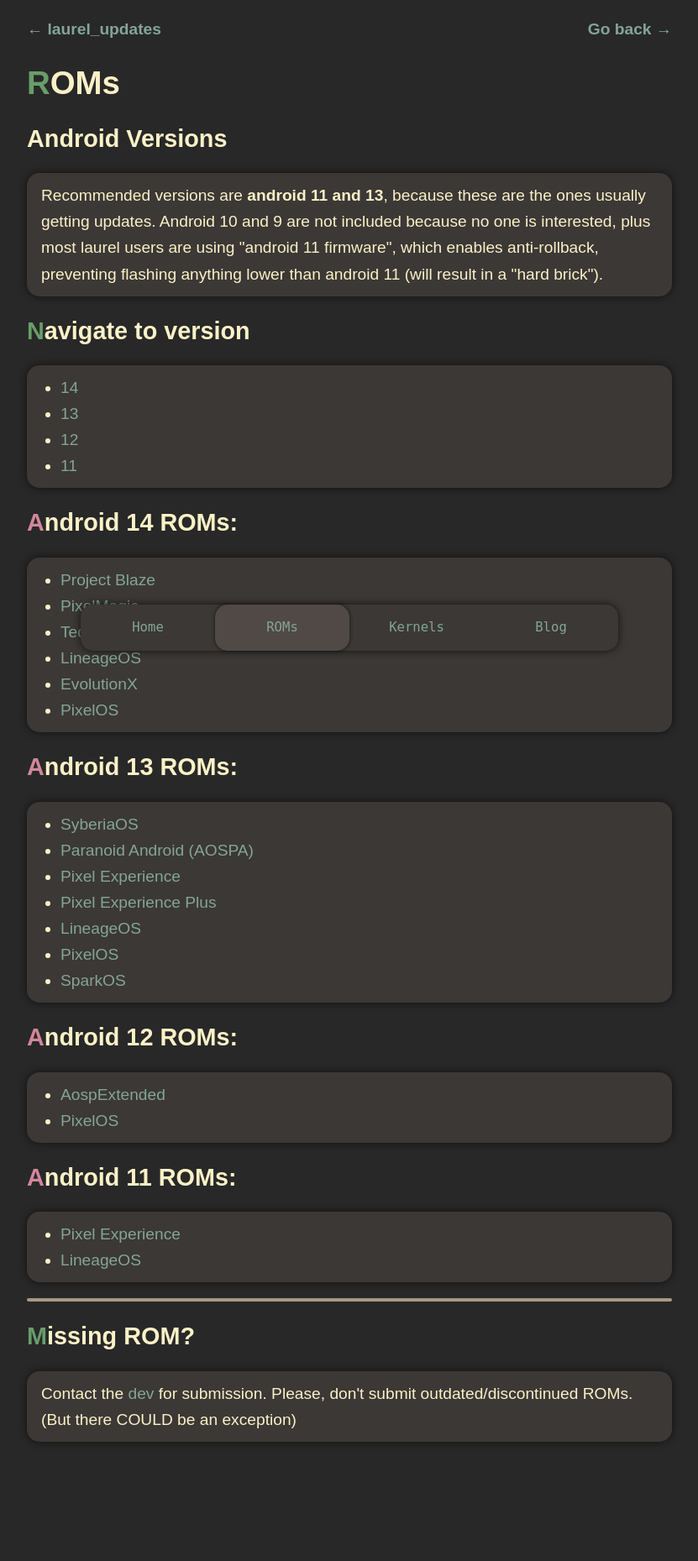
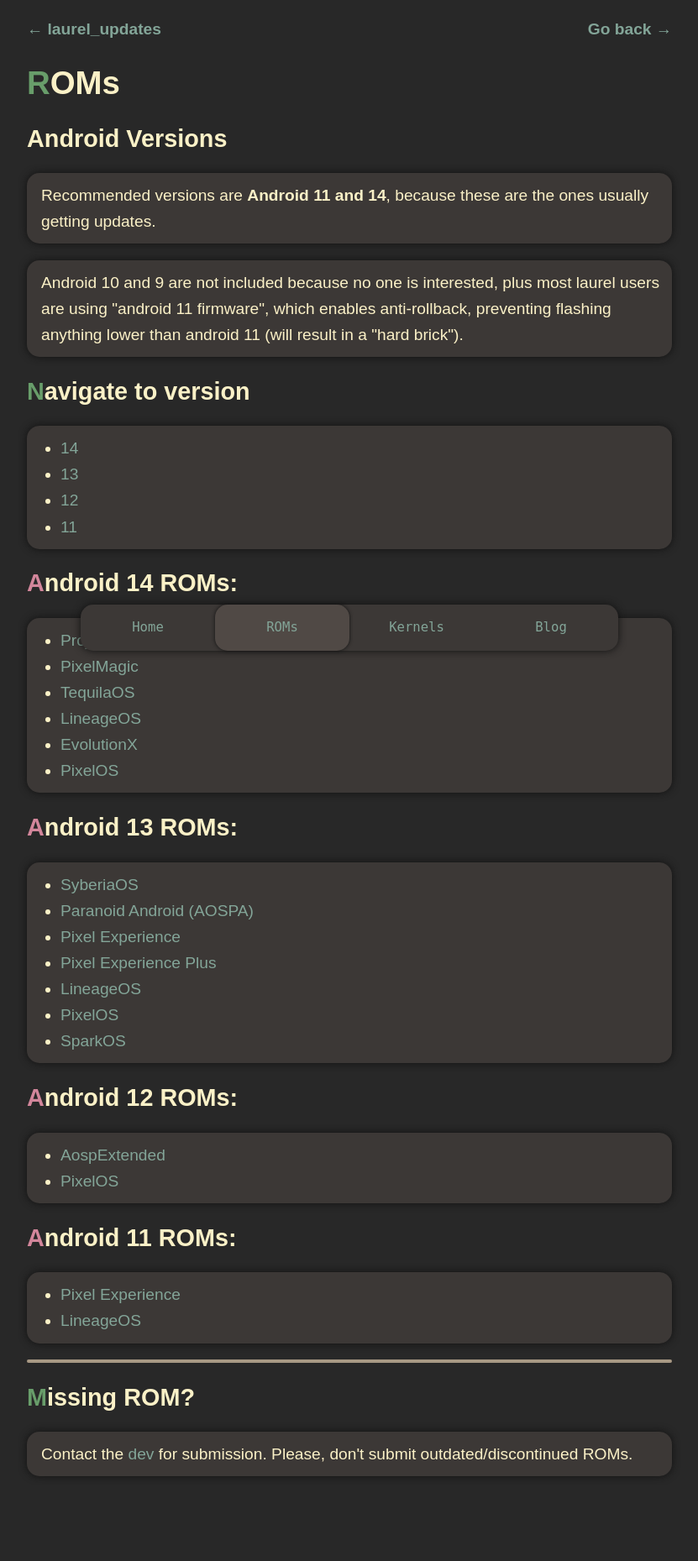
Before and after one commit to devlocalhost/laurel_updates, a Flask app: page /roms in a window 1280 px wide. Shown: the whole page at 84% size, without its empty margins (224-1055 px from the left). Before the commit the page ends 1717 px from the top, so only its background shows below. Run offline with Flask 3, Linux system fonts and the light colour scheme; parts of the project's set-up code (start-up, migrations or seed data) failed here and were passed over.

Commit message:
update roms template again

```diff
--- a/templates/roms.html
+++ b/templates/roms.html
@@ -16,8 +16,9 @@
 <h2>Android Versions</h2>
 <p>
     Recommended versions are
-    <strong>android 11 and 13</strong>, because these are the ones usually
-    getting updates. Android 10 and 9 are
+    <strong>Android 11 and 14</strong>, because these are the ones usually
+    getting updates.</p>
+<p>Android 10 and 9 are
     not included because no one is interested, plus most laurel users are using
     "android 11 firmware", which enables anti-rollback, preventing flashing
     anything lower than android 11 (will result in a "hard brick").
@@ -50,7 +51,6 @@
 <p>
     Contact the
     <a href="https://t.me/dev6400" target="_blank">dev</a>
-    for submission. Please, don't submit outdated/discontinued ROMs. (But there
-    COULD be an exception)
+    for submission. Please, don't submit outdated/discontinued ROMs.
 </p>
 {% endblock %}
```
